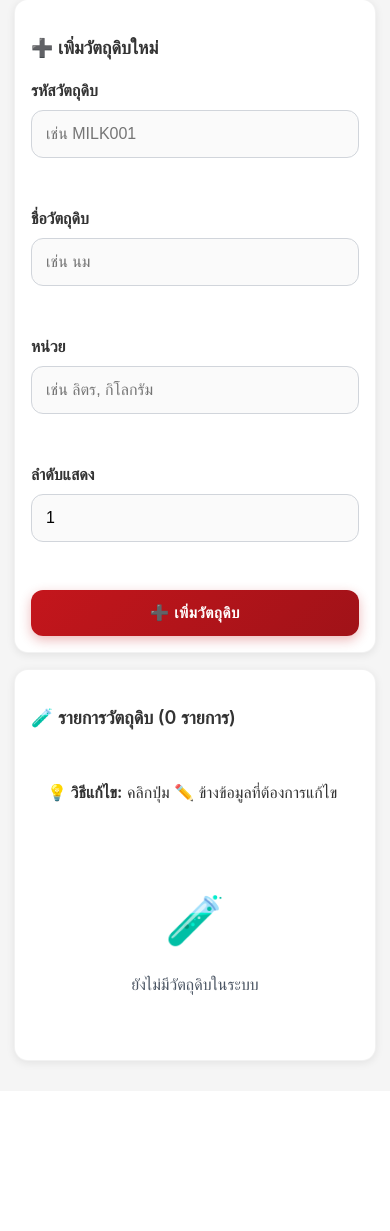
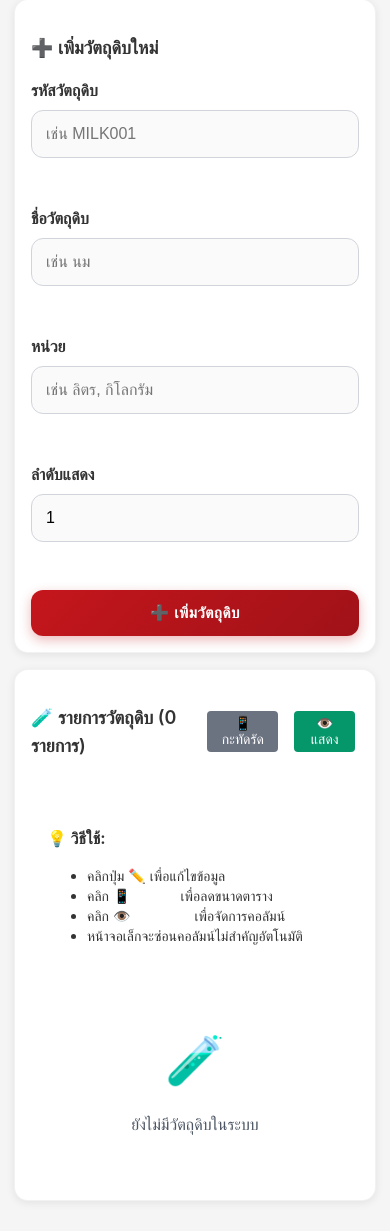
Before and after one commit to Bolos55/hazel-stock, a PHP site: page /hazel-stock/manage-materials.php in a window 390 px wide. Shown: the part 436-1667 px from the top of the page. Before the commit the page ends 1503 px from the top, so only its background shows below. Run offline with PHP 8.4, Linux system fonts and the light colour scheme.

Commit message:
Fix responsive table overflow - Add mobile-friendly controls
 Problem: Table data overflowing on mobile screens
 Solutions Added:

 Responsive Design:
- Smaller font sizes and padding on mobile
- Auto-hide less important columns on small screens
- Flexible table layout with proper overflow handling
- Compact mode for better space utilization

 Interactive Controls:
-  กะทัดรัด button: Toggle compact table mode
-  ซ่อน/แสดง button: Show/hide columns manually
- Auto-detection of screen size
- Smart column management

 Better UX:
- Hide columns: จำนวนการบันทึก, บันทึกล่าสุด, วันที่เพิ่ม on mobile
- Keep essential columns: ลำดับ, รหัส, ชื่อ, หน่วย, จัดการ
- Improved button styling and tooltips
- Clear usage instructions

 Mobile Optimizations:
- Responsive breakpoints at 768px and 640px
- Automatic column hiding on small screens
- Touch-friendly button sizes
- Better text readability

Now the table works perfectly on all screen sizes!

```diff
--- a/manage-materials.php
+++ b/manage-materials.php
@@ -396,10 +432,26 @@ if (isset($_GET['edit'])) {
 
             <!-- Material List -->
             <div class="material-card">
-                <h3 class="text-lg font-semibold mb-4">🧪 รายการวัตถุดิบ (<?= count($materials) ?> รายการ)</h3>
+                <div class="flex justify-between items-center mb-4">
+                    <h3 class="text-lg font-semibold">🧪 รายการวัตถุดิบ (<?= count($materials) ?> รายการ)</h3>
+                    <div class="flex gap-2">
+                        <button onclick="toggleCompactMode()" id="compactBtn" class="btn-small" style="background: #6b7280; color: white;">
+                            📱 กะทัดรัด
+                        </button>
+                        <button onclick="toggleMobileColumns()" id="columnsBtn" class="btn-small" style="background: #8b5cf6; color: white;">
+                            👁️ ซ่อน/แสดง
+                        </button>
+                    </div>
+                </div>
 
                 <div class="alert alert-info mb-4">
-                    <p><strong>💡 วิธีแก้ไข:</strong> คลิกปุ่ม <span class="bg-blue-500 text-white px-2 py-1 rounded text-xs">✏️</span> ข้างข้อมูลที่ต้องการแก้ไข</p>
+                    <p><strong>💡 วิธีใช้:</strong></p>
+                    <ul class="list-disc list-inside text-sm mt-2 space-y-1">
+                        <li>คลิกปุ่ม <span class="bg-blue-500 text-white px-2 py-1 rounded text-xs">✏️</span> เพื่อแก้ไขข้อมูล</li>
+                        <li>คลิก <span class="bg-gray-500 text-white px-2 py-1 rounded text-xs">📱 กะทัดรัด</span> เพื่อลดขนาดตาราง</li>
+                        <li>คลิก <span class="bg-purple-500 text-white px-2 py-1 rounded text-xs">👁️ ซ่อน/แสดง</span> เพื่อจัดการคอลัมน์</li>
+                        <li>หน้าจอเล็กจะซ่อนคอลัมน์ไม่สำคัญอัตโนมัติ</li>
+                    </ul>
                 </div>
 
                 <?php if (empty($materials)): ?>
@@ -417,11 +469,11 @@ if (isset($_GET['edit'])) {
                                     <th>ชื่อวัตถุดิบ</th>
                                     <th><?= $hasSubUnit ? 'หน่วยหลัก' : 'หน่วย' ?></th>
                                     <?php if ($hasSubUnit): ?>
-                                    <th>หน่วยย่อย</th>
+                                    <th class="hide-mobile">หน่วยย่อย</th>
                                     <?php endif; ?>
-                                    <th>จำนวนการบันทึก</th>
-                                    <th>บันทึกล่าสุด</th>
-                                    <th>วันที่เพิ่ม</th>
+                                    <th class="hide-mobile">จำนวนการบันทึก</th>
+                                    <th class="hide-mobile">บันทึกล่าสุด</th>
+                                    <th class="hide-mobile">วันที่เพิ่ม</th>
                                     <th>จัดการ</th>
                                 </tr>
                             </thead>
@@ -553,6 +605,52 @@ if (isset($_GET['edit'])) {
             }
         }
 
+        // Toggle compact mode
+        function toggleCompactMode() {
+            const container = document.getElementById('tableContainer');
+            const btn = document.getElementById('compactBtn');
+
+            if (container.classList.contains('table-compact')) {
+                container.classList.remove('table-compact');
+                btn.textContent = '📱 กะทัดรัด';
+                btn.style.background = '#6b7280';
+            } else {
+                container.classList.add('table-compact');
+                btn.textContent = '📱 ปกติ';
+                btn.style.background = '#059669';
+            }
+        }
+
+        // Toggle mobile columns
+        function toggleMobileColumns() {
+            const hiddenCols = document.querySelectorAll('.hide-mobile');
+            const btn = document.getElementById('columnsBtn');
+
+            if (hiddenCols[0].style.display === 'none') {
+                hiddenCols.forEach(col => col.style.display = '');
+                btn.textContent = '👁️ ซ่อน';
+                btn.style.background = '#8b5cf6';
+            } else {
+                hiddenCols.forEach(col => col.style.display = 'none');
+                btn.textContent = '👁️ แสดง';
+                btn.style.background = '#059669';
+            }
+        }
+
+        // Auto-hide columns on small screens
+        function checkScreenSize() {
+            if (window.innerWidth <= 640) {
+                const hiddenCols = document.querySelectorAll('.hide-mobile');
+                hiddenCols.forEach(col => col.style.display = 'none');
+                document.getElementById('columnsBtn').textContent = '👁️ แสดง';
+                document.getElementById('columnsBtn').style.background = '#059669';
+            }
+        }
+
+        // Check on load and resize
+        window.addEventListener('load', checkScreenSize);
+        window.addEventListener('resize', checkScreenSize);
+
         // Legacy function for backward compatibility
         function editMaterialInline(id, currentName, currentUnit, currentSubUnit) {
             editField(id, 'material_name', currentName, 'ชื่อวัตถุดิบ');
```
Also changed, not shown: other parts of manage-materials.php (+43 -7 lines).
